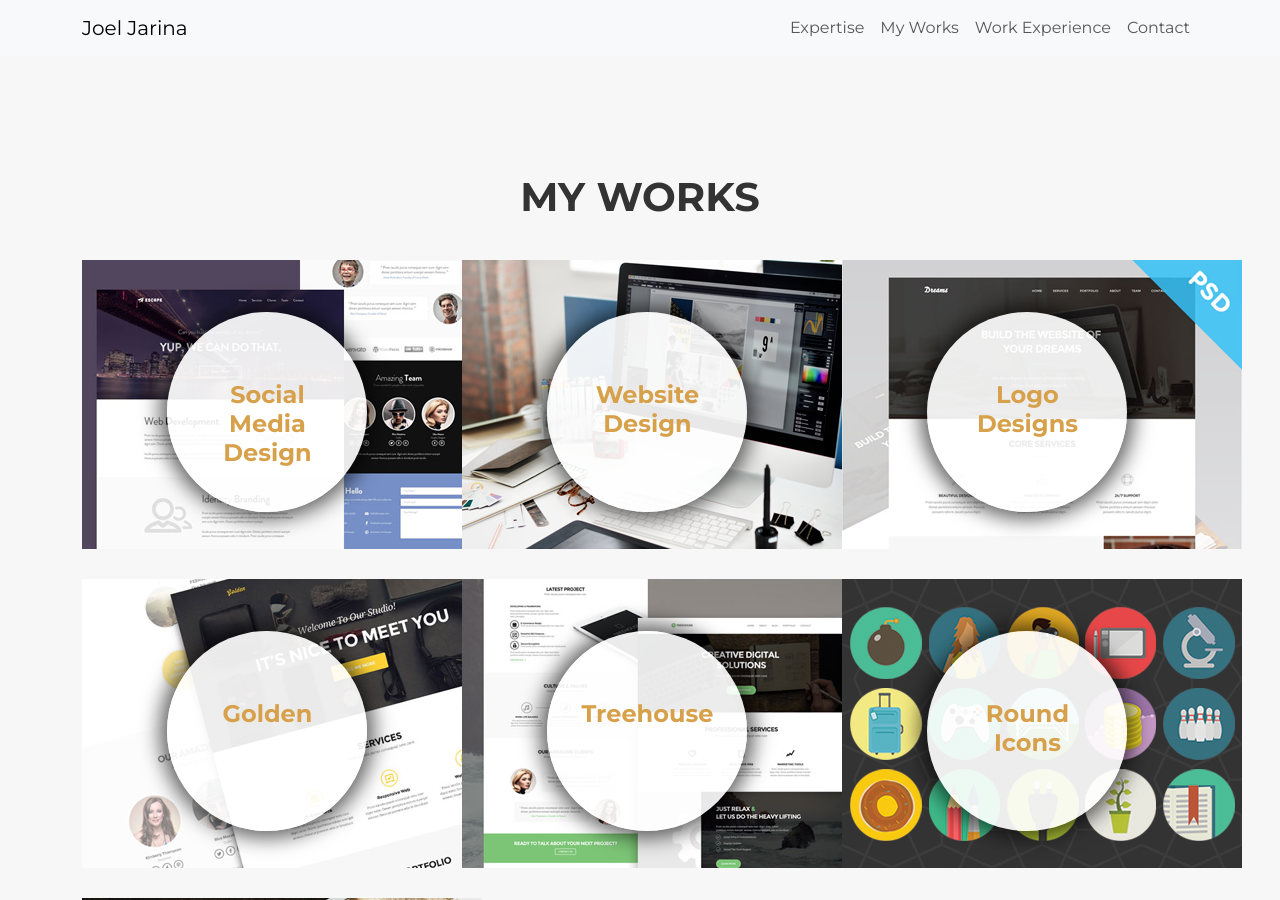
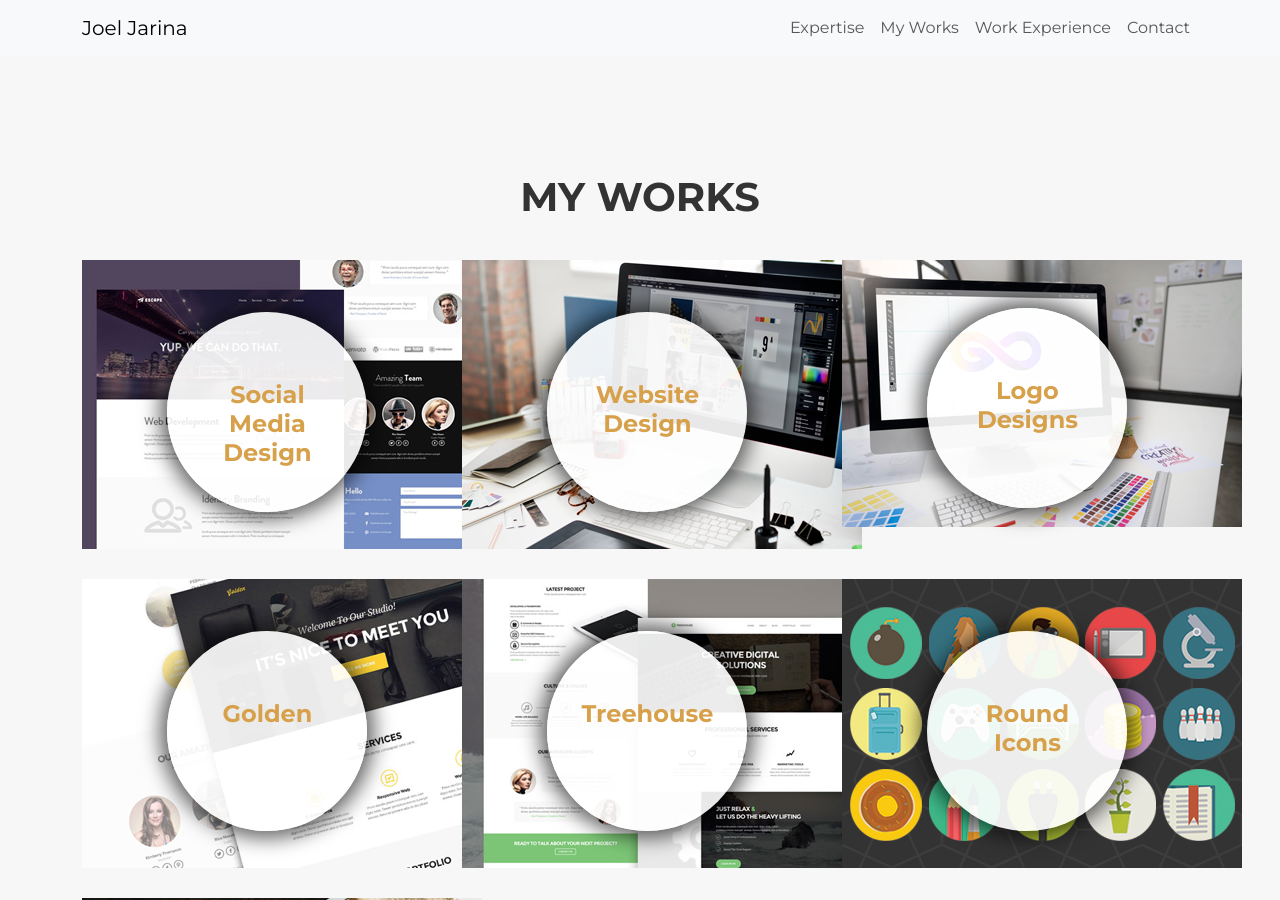
Before and after one commit to media4creations/aboutme, a Jekyll site: the page built from index.html, in a window 1280 px wide and 900 px high, scrolled down 2087 px. Built offline with Jekyll 4.4.1, drawn with Linux system fonts in a browser that asks for light colours; some web fonts are replaced.

Commit message:
Update 2014-07-18-project-1.markdown

```diff
--- a/_posts/2014-07-18-project-1.markdown
+++ b/_posts/2014-07-18-project-1.markdown
@@ -4,8 +4,8 @@ subtitle: Logo Designs
 layout: default
 modal-id: modal2
 date: 2026-01-10
-img: dreams.png
-thumbnail: dreams-thumbnail.png
+img: logo_thumb.png
+thumbnail: logo_thumb.png
 alt: image-alt
 project-date: April 2026
 client: Start Bootstrap
```
